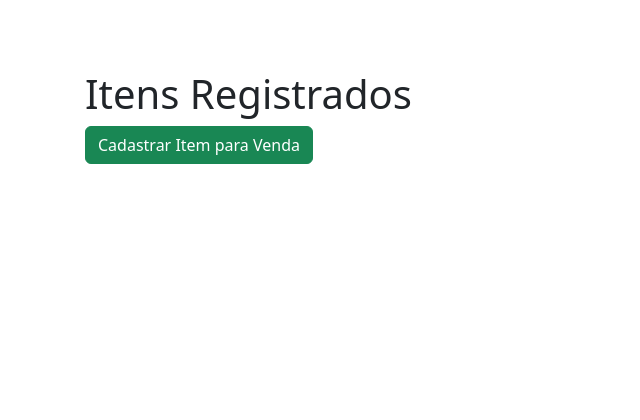
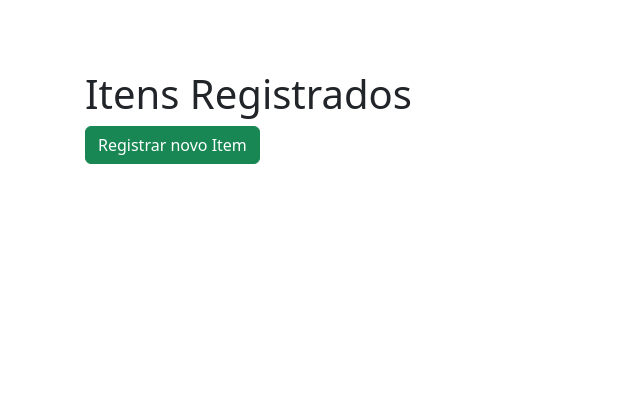
Before and after one commit to jonas-amilton/registro-de-vendas, a Yii app: template views/sales-item/index.php in a window 1280 px wide. Shown: the top 420 px of the page, without its empty margins (0-640 px from the left). Run offline with PHP 8.4 and a stand-in for Yii, Linux system fonts and the light colour scheme; the template is opened without the code that fills it, so the values that code supplies are empty; some libraries are stand-ins or nearby versions.

Commit message:
chore: Alterado texto

```diff
--- a/views/sales-item/index.php
+++ b/views/sales-item/index.php
@@ -17,7 +17,7 @@ $this->params['breadcrumbs'][] = $this->title;
     <h1><?= Html::encode($this->title) ?></h1>
 
     <p>
-        <?= Html::a('Cadastrar Item para Venda', ['create'], ['class' => 'btn btn-success']) ?>
+        <?= Html::a('Registrar novo Item', ['create'], ['class' => 'btn btn-success']) ?>
     </p>
 
 
```
